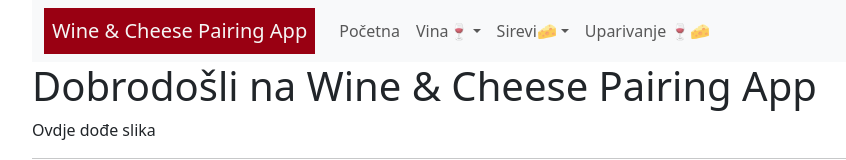
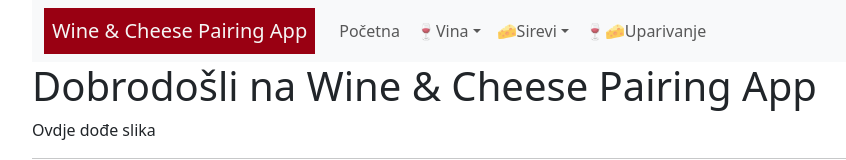
Before and after one commit to Tankred031/WineAndCheesePairingApp, a React (Vite) app: page / in a window 1280 px wide. Shown: the top 160 px of the page, without its empty margins (50-896 px from the left). Built offline with nearby package versions, Linux system fonts and the light colour scheme.

Commit message:
Update Izbornik.jsx

```diff
--- a/src/components/Izbornik.jsx
+++ b/src/components/Izbornik.jsx
@@ -17,13 +17,13 @@ export default function Izbornik() {
               onClick={() => navigate(RouteNames.HOME)}>
               Početna</Nav.Link>
 
-            <NavDropdown title="Vina🍷" id="basic-nav-dropdown">
+            <NavDropdown title="🍷Vina" id="basic-nav-dropdown">
               <NavDropdown.Item
                 onClick={() => navigate(RouteNames.VINA_PREGLED)}
               >Pregled vina</NavDropdown.Item>
             </NavDropdown>
 
-            <NavDropdown title="Sirevi🧀" id="basic-nav-dropdown">
+            <NavDropdown title="🧀Sirevi" id="basic-nav-dropdown">
               <NavDropdown.Item
                 onClick={() => navigate(RouteNames.SIREVI_PREGLED)}
               >Pregled sireva</NavDropdown.Item>
@@ -31,7 +31,7 @@ export default function Izbornik() {
 
             <Nav.Link
               onClick={() => navigate(RouteNames.UPARIVANJE)}
-            >Uparivanje 🍷🧀</Nav.Link>
+            >🍷🧀Uparivanje</Nav.Link>
 
 
           </Nav>
```
